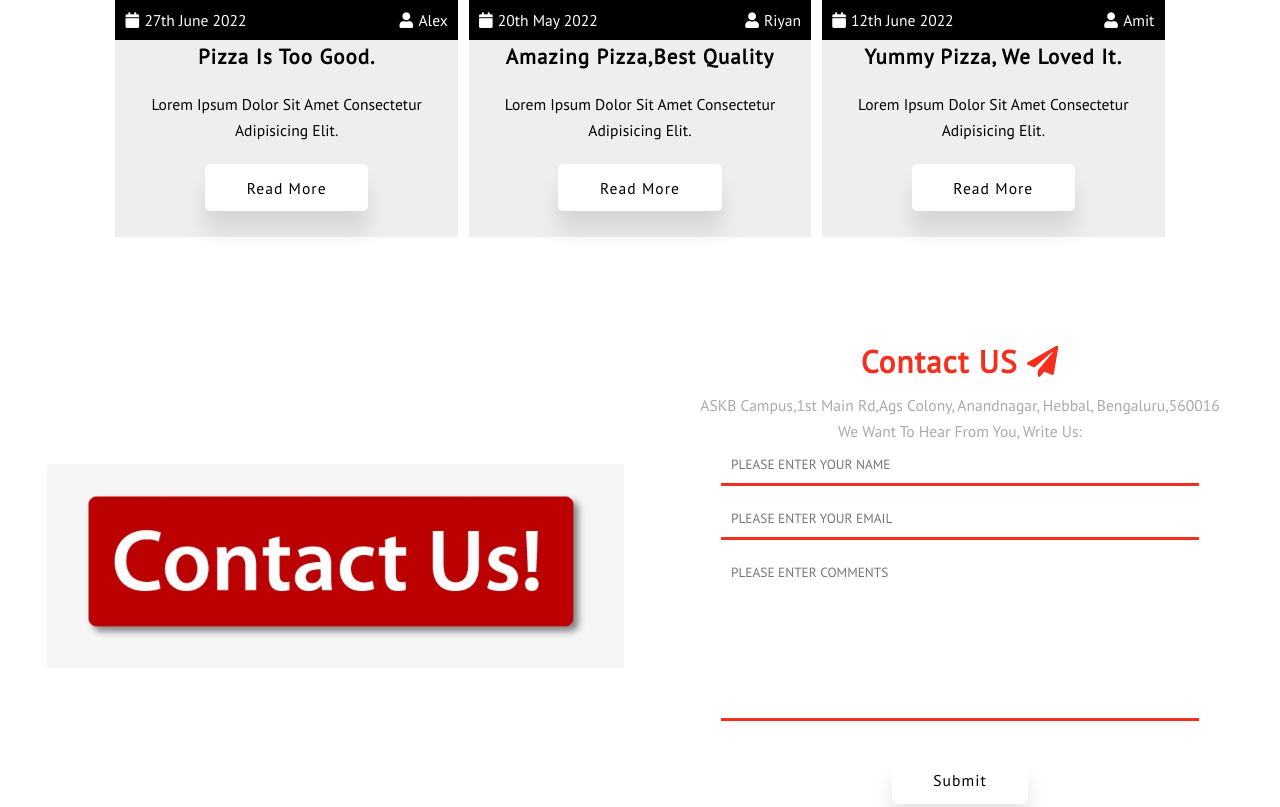
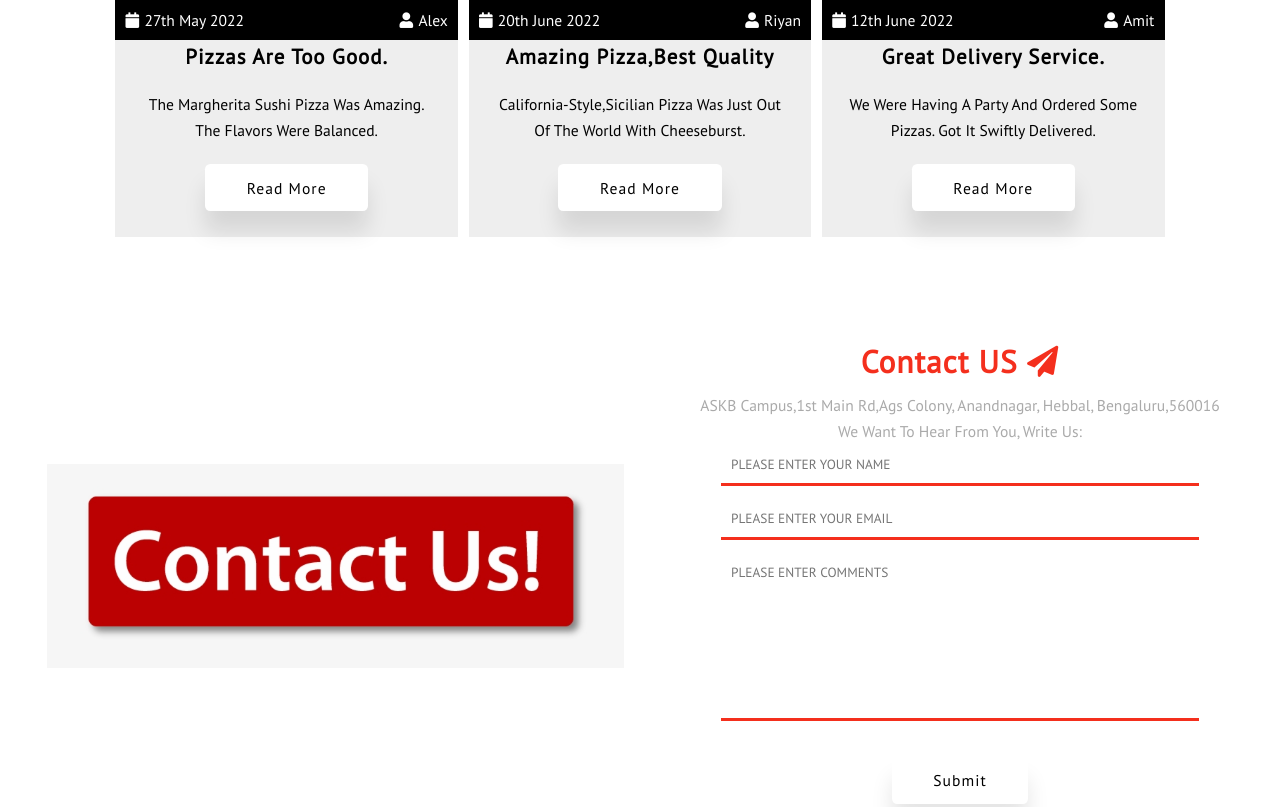
Before and after one commit to ZephNotFound/Pizza-WTA-website, a plain HTML site: page index.html in a window 1280 px wide. Shown: the part 4468-5275 px from the top of the page. Drawn offline with Linux system fonts and the light colour scheme.

Commit message:
Updated reviews

```diff
--- a/index.html
+++ b/index.html
@@ -258,14 +258,14 @@
                 <div class="im">
                     <img src="img/w5.jpg" alt="img">
                     <div class="in-blog-icon">
-                        <a href="#"><i class="fas fa-calendar"></i>27th June 2022</a>
+                        <a href="#"><i class="fas fa-calendar"></i>27th May 2022</a>
                         <a href="#"><i class="fas fa-user"></i>Alex</a>
                     </div>
 
                 </div>
                 <div class="in-blog-content">
-                    <h2>Pizza is too Good.</h2>
-                    <p>Lorem Ipsum Dolor Sit Amet Consectetur Adipisicing Elit.</p>
+                    <h2>Pizzas are too Good.</h2>
+                    <p>The Margherita Sushi Pizza was amazing. The flavors were balanced.</p>
                     <button class="btn">Read More</button>
                 </div>
             </div>
@@ -275,14 +275,14 @@
                 <div class="im">
                     <img src="img/w6.jpg" alt="img">
                     <div class="in-blog-icon">
-                        <a href="#"><i class="fas fa-calendar"></i>20th May 2022</a>
+                        <a href="#"><i class="fas fa-calendar"></i>20th June 2022</a>
                         <a href="#"><i class="fas fa-user"></i>Riyan</a>
                     </div>
 
                 </div>
                 <div class="in-blog-content">
                     <h2>Amazing Pizza,Best Quality</h2>
-                    <p>Lorem Ipsum Dolor Sit Amet Consectetur Adipisicing Elit.</p>
+                    <p>California-Style,Sicilian Pizza was just out of the world with cheeseburst.</p>
                     <button class="btn">Read More</button>
                 </div>
             </div>
@@ -298,8 +298,8 @@
 
                 </div>
                 <div class="in-blog-content">
-                    <h2>Yummy Pizza, We Loved It.</h2>
-                    <p>Lorem Ipsum Dolor Sit Amet Consectetur Adipisicing Elit.</p>
+                    <h2>Great Delivery service.</h2>
+                    <p>We were having a party and ordered some pizzas. Got it swiftly delivered.</p>
                     <button class="btn">Read More</button>
                 </div>
             </div>
```
